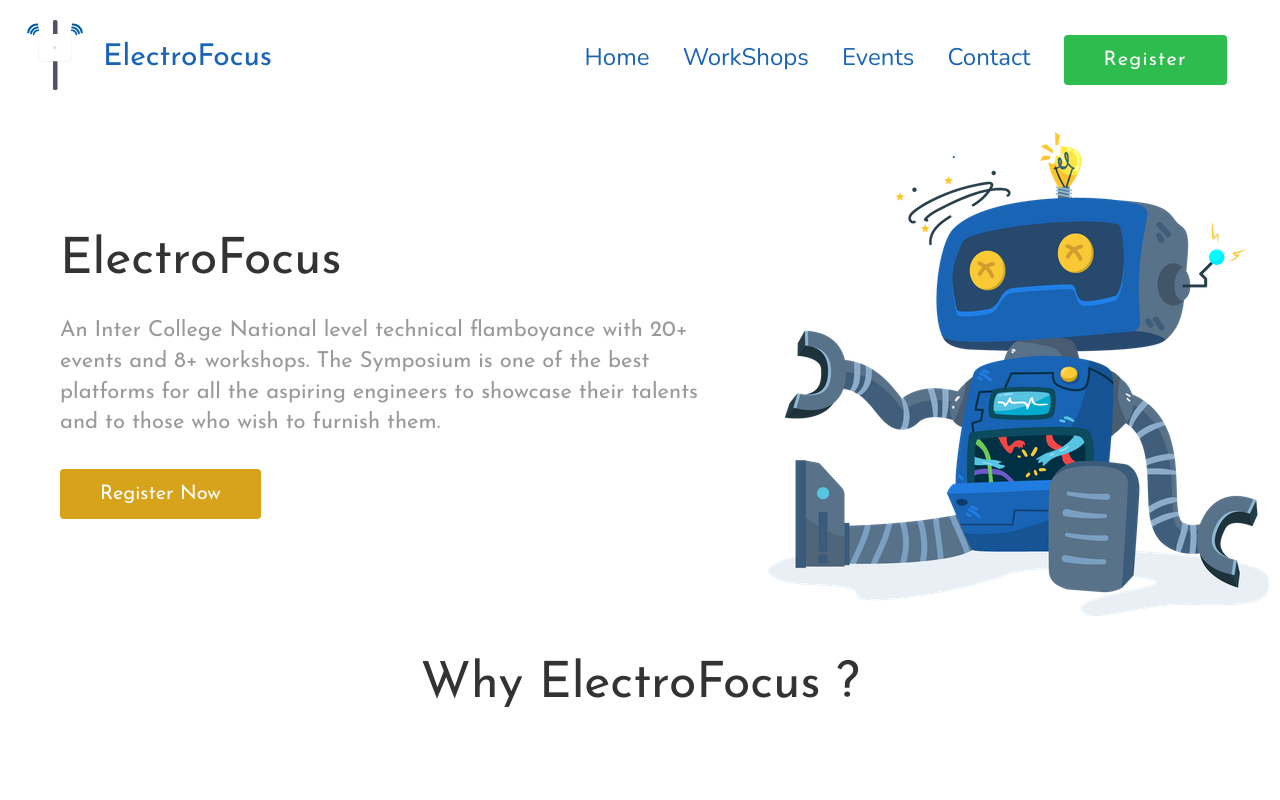
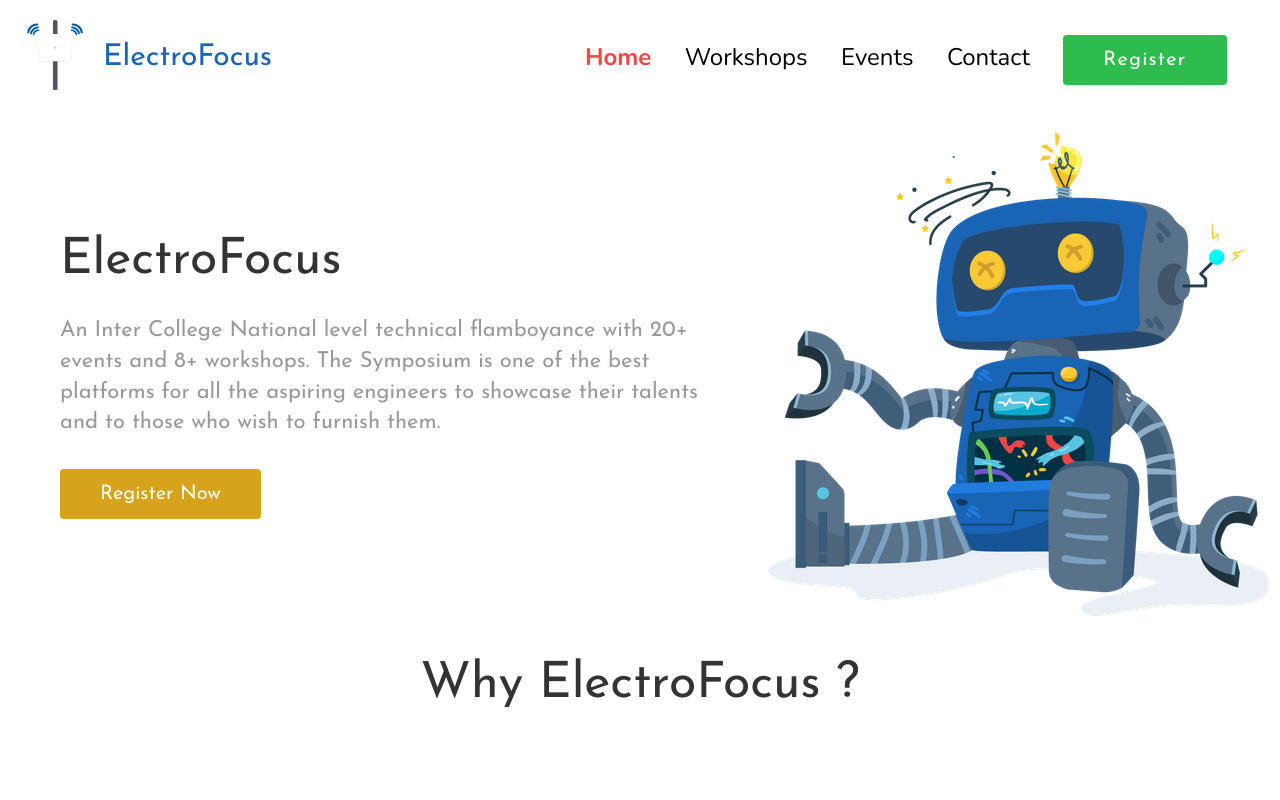
Before and after one commit to ImElan/Electrofocus-2021, a React (Create React App) app: page / in a window 1280 px wide. Shown: the top 800 px of the page. Built offline with nearby package versions, Linux system fonts and the light colour scheme.

Commit message:
add navlinks and setup (to='/') routes  to navbar

```diff
--- a/src/App.js
+++ b/src/App.js
@@ -1,5 +1,5 @@
 import React from 'react';
-import { Router,Switch, Route } from 'react-router-dom';
+import { Switch, Route } from 'react-router-dom';
 import Home from './Pages/Home';
 import WorkShop from './Pages/WorkShop';
 import Event from './Pages/Event';
--- a/src/Components/FeedBack/Slider.js
+++ b/src/Components/FeedBack/Slider.js
@@ -13,6 +13,7 @@ class Slider extends Component {
                   widthOfDiv:null
             }
             this.widthRef = React.createRef();
+            this.handleResize = this.handleResize.bind(this);
             this.handleNextClick = this.handleNextClick.bind(this);
             this.handlePrevClick = this.handlePrevClick.bind(this);
       }
@@ -23,19 +24,21 @@ class Slider extends Component {
                   widthOfDiv:width
             });
 
-            window.addEventListener('resize', () => {
-                  const {currentSlide} = this.state;
+            window.addEventListener('resize',this.handleResize)
+      }
+
+      handleResize() {
+            const {currentSlide} = this.state;
                   this.setState({
-                        ...this.state,
-                        widthOfDiv:this.widthRef.current.clientWidth,
-                        translate: currentSlide * this.widthRef.current.clientWidth,
-                        transition:0
-                  })
+                  ...this.state,
+                  widthOfDiv:this.widthRef.current.clientWidth,
+                  translate: currentSlide * this.widthRef.current.clientWidth,
+                  transition:0
             })
       }
 
       componentWillUnmount() {
-            window.removeEventListener('resize');
+            window.removeEventListener('resize',this.handleResize);
       }
 
       handleNextClick() {
--- a/src/Components/Navbar/Navbar.js
+++ b/src/Components/Navbar/Navbar.js
@@ -1,25 +1,31 @@
 import React,{Component} from 'react';
 import NavbarItem from './NavbarItem';
+import { NavLink } from 'react-router-dom';
 import { ReactComponent as Logo } from '../../assets/logo_2.svg';
 
 class Navbar extends Component {
       static defaultProps = {
-            items:['Home','WorkShops','Events','Contact']
+            items:[
+                  {name:'Home',link:''},
+                  {name:'Workshops',link:'/workshops'},
+                  {name:'Events',link:'/events'},
+                  {name:'Contact',link:'/contact'}
+            ]
       }
       render() {
             const {items} = this.props;
             return(
                   <section className='navbar'>
-                        <a className='navbar__logoContainer' href=''>
+                        <NavLink className='navbar__logoContainer' to='/'>
                               <div className='navbar__imageContainer'>
                                     <Logo className='navbar__image' />
                               </div>
                               <h2 className='heading--2 heading--2-primary'>ElectroFocus</h2>
-                        </a>
+                        </NavLink>
                         <ul className='navbar__nav'>
-                             {items.map(item => <NavbarItem item={item} key={item} />)}
+                             {items.map(item => <NavbarItem name={item.name} link={item.link} key={item.name} />)}
                              <li className='navbar__item'>
-                                    <a href='' className='btn navbar__link--register'>Register</a>
+                                    <a href='/' className='btn navbar__link--register'>Register</a>
                               </li>
                         </ul>
                   </section>
--- a/src/Components/Navbar/NavbarItem.js
+++ b/src/Components/Navbar/NavbarItem.js
@@ -1,11 +1,12 @@
 import React,{ Component } from "react";
+import { NavLink } from 'react-router-dom';
 
 class NavbarItem extends Component {
       render() {
-            const {item} = this.props;
+            const {name,link} = this.props;
             return(
                   <li className='navbar__item'>
-                        <a href='' className='navbar__link'>{item}</a>
+                        <NavLink to={`${link}`} activeClassName='navbar__link--active' className='navbar__link'>{name}</NavLink>
                   </li>
             )
       }
--- a/src/sass/_navbar.scss
+++ b/src/sass/_navbar.scss
@@ -57,9 +57,8 @@
       }
 
       &__link {
-            color: $color-primary;
+            color: $color-black;
             text-decoration: none;
-
             &--register {
                   text-decoration: none;
                   letter-spacing: 1.2px;
@@ -70,6 +69,11 @@
                   &:hover {
                         background-color: #28A745;
                   }
+            }
+
+            &--active {
+                  color: #f34646;
+                  font-weight: 600;
             }
       }
 
```
